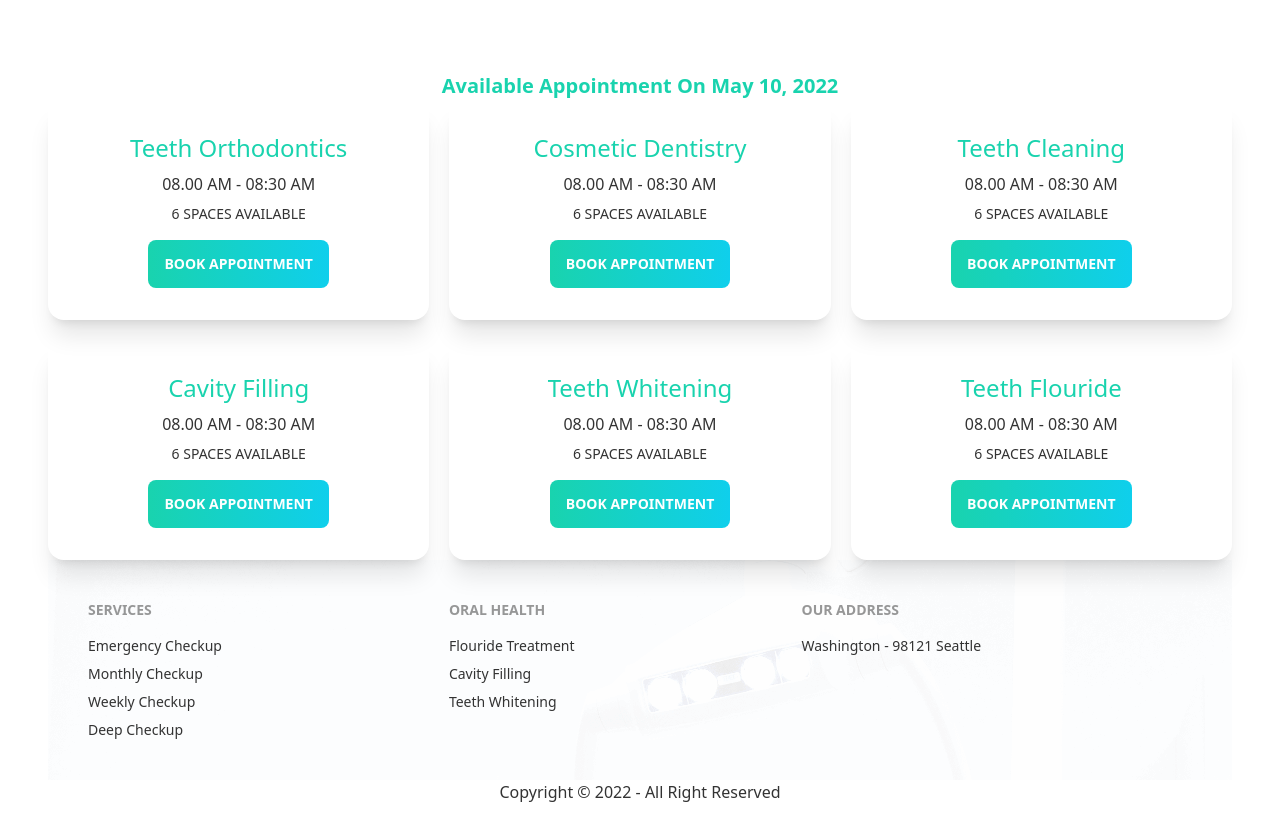
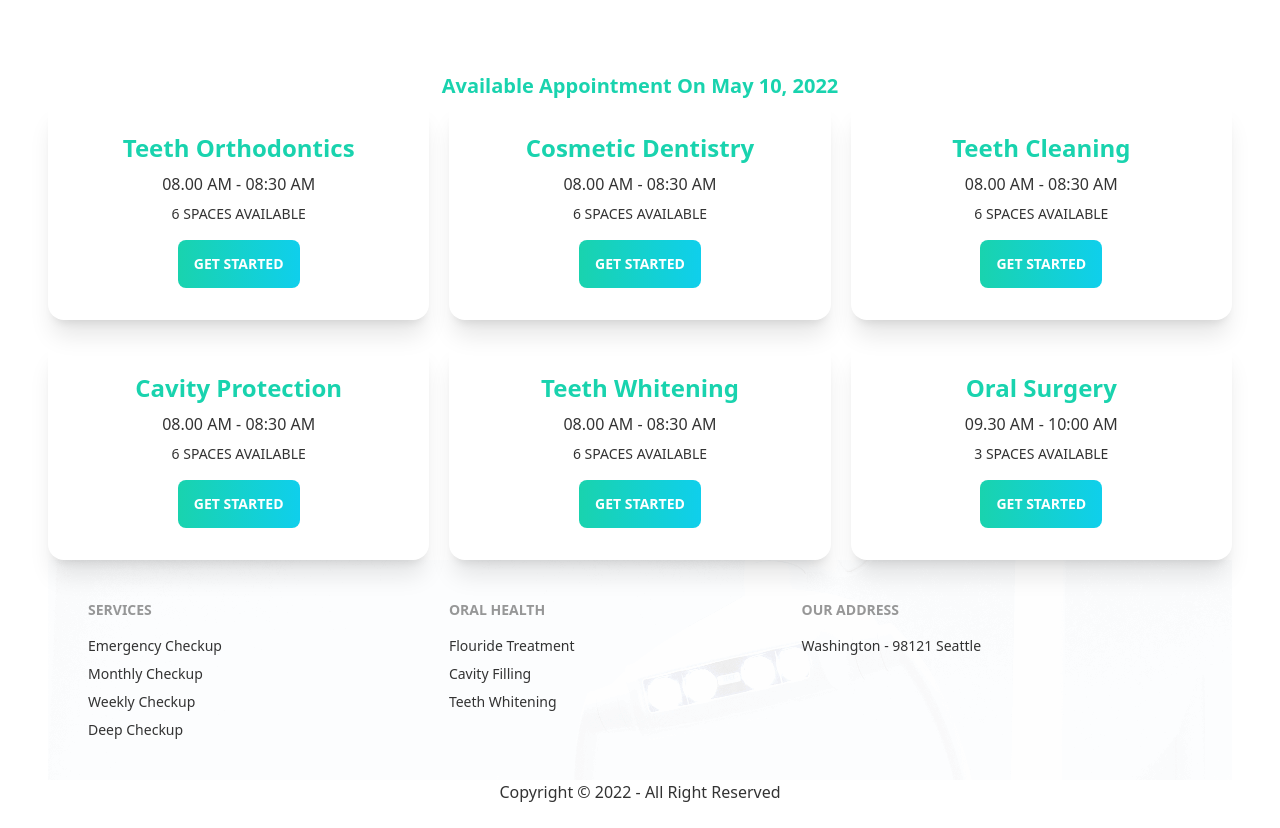
Before and after one commit to DaloarHossan/Doctor-portal-Client, a React (Create React App) app: page /appointment in a window 1280 px wide. Shown: the part 800-1628 px from the top of the page. Built offline with nearby package versions, Linux system fonts and the light colour scheme.

Commit message:
booking-model

```diff
--- a/public/bookingTreatment.json
+++ b/public/bookingTreatment.json
@@ -36,7 +36,7 @@
 },
 {
   "_id":4,
-  "name":"Cavity Filling",
+  "name":"Cavity Protection",
   "slot":[
 	  "08.00 AM - 08:30 AM",
 	  "08.30 AM - 09:00 AM",
@@ -60,11 +60,8 @@
 },
 {
   "_id":6,
-  "name":"Teeth Flouride",
+  "name":"Oral Surgery",
   "slot":[
-	  "08.00 AM - 08:30 AM",
-	  "08.30 AM - 09:00 AM",
-	  "09.00 AM - 09:30 AM",
 	  "09.30 AM - 10:00 AM",
 	  "10.00 AM - 10:30 AM",
 	  "10.30 AM - 11:00 AM"
--- a/src/Pages/Appointment/AvailableAppoint.js
+++ b/src/Pages/Appointment/AvailableAppoint.js
@@ -1,9 +1,11 @@
 import { format } from 'date-fns';
 import React, { useEffect, useState } from 'react';
+import Booking from './Booking';
 import BookingTreatment from './BookingTreatment';
 
 const AvailableAppoint = ({date}) => {
 	const [treatments,SetTreatments]=useState([]);
+	const [booking,setBooking]=useState([]);
 	useEffect(()=>{
 		fetch('bookingTreatment.json')
 		.then(res=>res.json())
@@ -18,9 +20,16 @@ const AvailableAppoint = ({date}) => {
 			{
                 treatments.map(treatment=><BookingTreatment
 				key={treatments._id}
-				treatment={treatment}></BookingTreatment>)
+				treatment={treatment}
+				booking={booking}
+				setBooking={setBooking}
+				date={date}></BookingTreatment>)
 			}
 		</div>
+		  {
+			  booking && <Booking booking={booking}
+			  date={date} setBooking={setBooking}></Booking>
+		  }
 		</div>
 	);
 };
--- /dev/null
+++ b/src/Pages/Appointment/Booking.js
@@ -0,0 +1,74 @@
+import { format } from "date-fns";
+import React from "react";
+
+const Booking = ({ booking, date,setBooking }) => {
+  const { name,slot } = booking;
+  const handelBook = (e)=>{
+    e.preventDefault();
+    const name = e.target.name.value;
+    const date =e.target.date.value;
+    const slot=e.target.slot.value;
+    const email = e.target.email.value;
+    const phone = e.target.phone.value;
+    console.log([date,slot,name,email,phone]);
+  }
+  return (
+    <div>
+      <input type="checkbox" id="booking" className="modal-toggle" />
+      <div className="modal">
+        <div className="modal-box relative">
+          <label
+            for="booking"
+            className="btn btn-sm btn-circle absolute right-2 top-2"
+          >
+            ✕
+          </label>
+          <h3 className="text-lg font-bold">{name}</h3>
+          <div>
+            <form onSubmit={handelBook} className="flex flex-col items-center mt-4">
+              <input
+                type="text"
+                name="date"
+                disabled
+                value={format(date, "PP")}
+                className="input input-bordered input-md w-full max-w-xs mb-4"
+              />
+              <select name="slot" className="select select-bordered mb-4 w-full max-w-xs">
+             {
+               slot?.map(time=><option value={time}>{time}</option>)
+             }
+
+              </select>
+              <input
+                type="text"
+                placeholder="Full Name"
+                name="name"
+                className="input input-bordered input-md w-full max-w-xs mb-4"
+              />
+              <input
+                type="text"
+                placeholder="Email Address"
+                name="email"
+                className="input input-bordered input-md w-full max-w-xs mb-4"
+              />
+              <input
+                type="text"
+                name="phone"
+                placeholder="Phone"
+                className="input input-bordered input-md w-full max-w-xs mb-4"
+              />
+              <input
+                type="submit"
+                value="Submit"
+                placeholder="Type here"
+                className="px-8  py-2  rounded-lg bg-gradient-to-r from-secondary to-primary border-0 text-white  max-w-xs"
+              />
+            </form>
+          </div>
+        </div>
+      </div>
+    </div>
+  );
+};
+
+export default Booking;
--- a/src/Pages/Appointment/BookingTreatment.js
+++ b/src/Pages/Appointment/BookingTreatment.js
@@ -1,17 +1,19 @@
 import React from "react";
-import PrimaryButton from '../Sheared/PrimaryButton'
+import Booking from "./Booking";
 
-const BookingTreatment = ({ treatment }) => {
+const BookingTreatment = ({ treatment,setBooking ,booking,date }) => {
 	const {name,slot}=treatment;
   return (
     <div className="card lg:max-w-lg shadow-xl">
       <div className="card-body text-center">
-        <h2 className="text-2xl text-secondary">{name}</h2>
+        <h2 className="text-2xl font-bold text-secondary">{name}</h2>
         <p>{slot.length? slot[0]:'Try another day'}</p>
         <p className='uppercase text-sm'>{slot.length}<span>{slot.length && slot.length>1 ? ' spaces' :' space'}</span> Available</p>
         <div className="mt-2">
-          <PrimaryButton>Book Appointment</PrimaryButton>
+
+         <label for="booking" onClick={()=>setBooking(treatment)} className='btn bg-gradient-to-r from-secondary to-primary border-0 text-white'>Get Started</label>
         </div>
+
       </div>
     </div>
   );
```
